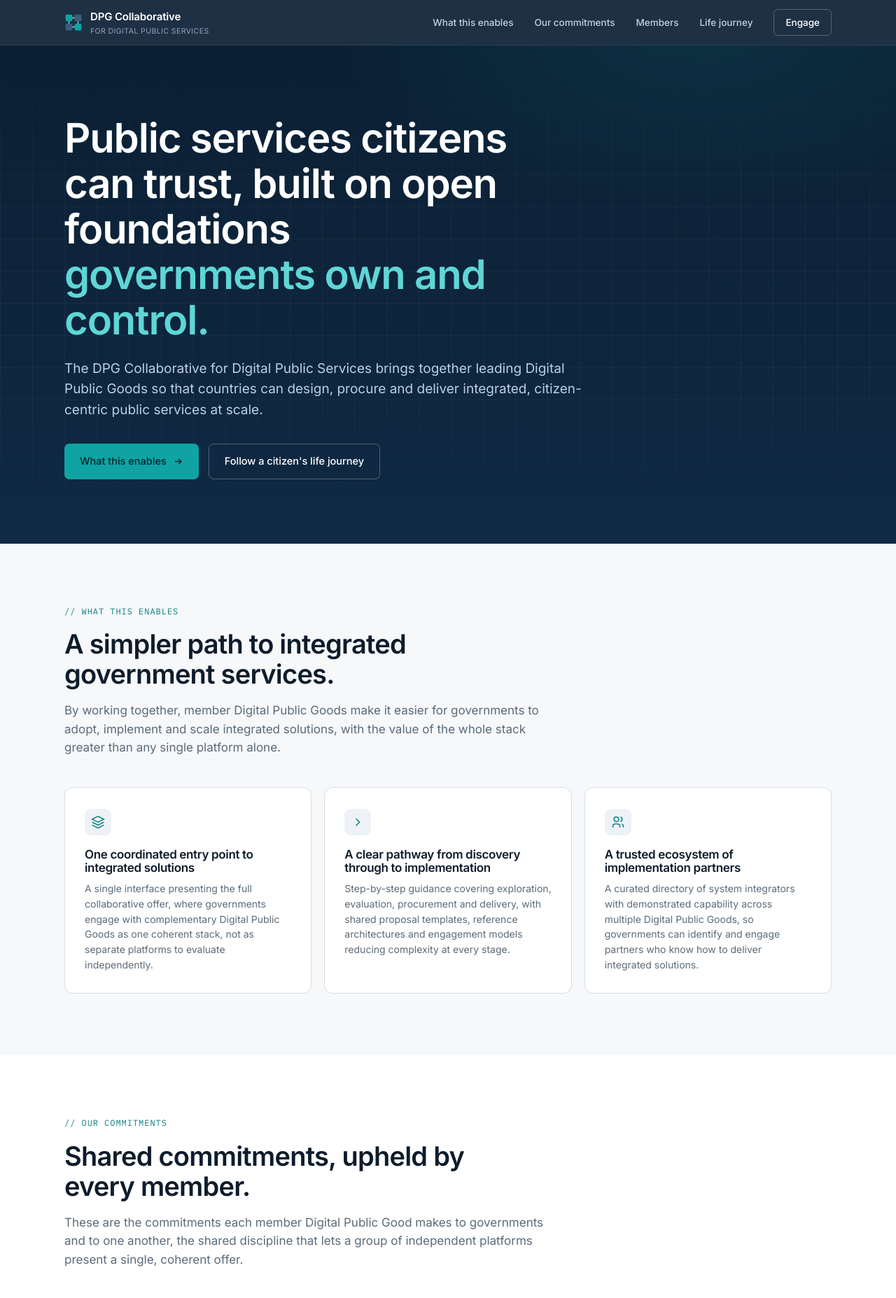
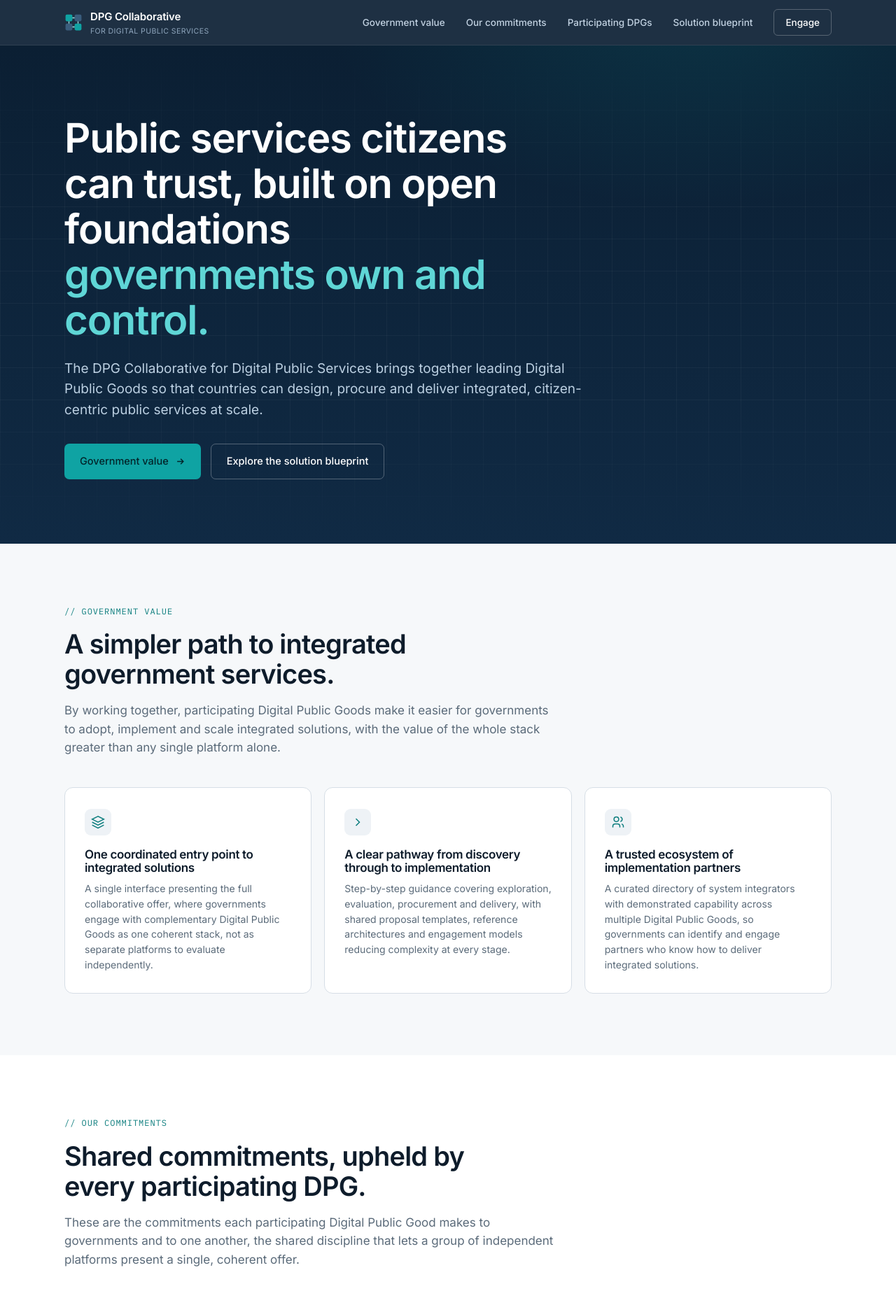
Before and after one commit to dpgcollaborative/dpgc-website, a plain HTML site: page site/index.html in a window 1280 px wide. Shown: the top 1855 px of the page at 70% size. Drawn offline with Linux system fonts and the light colour scheme.

Commit message:
Update site navigation labels
Signed-off-by: Jeremi Joslin <jeremi@joslin.fr>

```diff
--- a/site/assets/css/home.css
+++ b/site/assets/css/home.css
@@ -1,6 +1,6 @@
 /* ============================================================
    home.css — homepage-specific sections (hero, value tiles,
-   principles, members, engagement doors).
+   principles, participating DPGs, engagement doors).
    ============================================================ */
 
 /* ---- Hero ---- */
@@ -32,7 +32,7 @@
 @media(max-width:820px){.pgrid{grid-template-columns:1fr 1fr}}
 @media(max-width:560px){.pgrid{grid-template-columns:1fr}}
 
-/* ---- Members ---- */
+/* ---- Participating DPGs ---- */
 .mrow{display:grid;grid-template-columns:repeat(3,1fr);gap:16px;margin-top:44px}
 .mchip{border:1px solid var(--line);border-radius:12px;background:var(--white);padding:26px 28px;text-align:left;transition:.18s;display:flex;flex-direction:column;gap:16px;}
 .mchip:hover{border-color:var(--teal);box-shadow:0 6px 24px -12px rgba(11,31,51,.2)}
--- a/site/assets/css/journey.css
+++ b/site/assets/css/journey.css
@@ -1,5 +1,5 @@
 /* ============================================================
-   journey.css — the citizen life-journey explorer.
+   journey.css - the solution blueprint explorer.
    Reskinned onto the site's navy/teal/Inter system. Structure and
    interaction match the original prototype; palette and type are aligned
    with home.css. Category colours stay distinct (teal / blue / violet)
--- a/site/index.html
+++ b/site/index.html
@@ -40,10 +40,10 @@
       <svg viewBox="0 0 24 24" fill="none" stroke="currentColor" stroke-width="2" aria-hidden="true"><path d="M3 6h18M3 12h18M3 18h18"/></svg>
     </button>
     <div class="nlinks" id="navlinks">
-      <a href="#value">What this enables</a>
+      <a href="#value">Government value</a>
       <a href="#principles">Our commitments</a>
-      <a href="#members">Members</a>
-      <a href="journey.html">Life journey</a>
+      <a href="#members">Participating DPGs</a>
+      <a href="journey.html">Solution blueprint</a>
       <a href="#doors" class="nbtn">Engage</a>
     </div>
   </div>
@@ -55,20 +55,20 @@
     <h1>Public services citizens can trust, built on open foundations <em>governments own and control.</em></h1>
     <p class="lede">The DPG Collaborative for Digital Public Services brings together leading Digital Public Goods so that countries can design, procure and deliver integrated, citizen-centric public services at scale.</p>
     <div class="cta-row">
-      <a href="#value" class="btn btn-pri">What this enables
+      <a href="#value" class="btn btn-pri">Government value
         <svg viewBox="0 0 24 24" fill="none" stroke="currentColor" stroke-width="2.2"><path d="M5 12h14M13 6l6 6-6 6"/></svg>
       </a>
-      <a href="journey.html" class="btn btn-ghost">Follow a citizen's life journey</a>
+      <a href="journey.html" class="btn btn-ghost">Explore the solution blueprint</a>
     </div>
   </div>
 </header>
 
-<!-- VALUE / WHAT THIS ENABLES -->
+<!-- VALUE / GOVERNMENT VALUE -->
 <section id="value" class="alt">
   <div class="wrap">
-    <span class="tag">// What this enables</span>
+    <span class="tag">// Government value</span>
     <h2>A simpler path to integrated government services.</h2>
-    <p class="section-lede">By working together, member Digital Public Goods make it easier for governments to adopt, implement and scale integrated solutions, with the value of the whole stack greater than any single platform alone.</p>
+    <p class="section-lede">By working together, participating Digital Public Goods make it easier for governments to adopt, implement and scale integrated solutions, with the value of the whole stack greater than any single platform alone.</p>
     <div class="tiles">
       <div class="tile">
         <div class="ic"><svg viewBox="0 0 24 24" stroke-width="1.8"><path d="M12 2L2 7l10 5 10-5-10-5zM2 17l10 5 10-5M2 12l10 5 10-5"/></svg></div>
@@ -93,25 +93,25 @@
 <section id="principles">
   <div class="wrap">
     <span class="tag">// Our commitments</span>
-    <h2>Shared commitments, upheld by every member.</h2>
-    <p class="section-lede">These are the commitments each member Digital Public Good makes to governments and to one another, the shared discipline that lets a group of independent platforms present a single, coherent offer.</p>
+    <h2>Shared commitments, upheld by every participating DPG.</h2>
+    <p class="section-lede">These are the commitments each participating Digital Public Good makes to governments and to one another, the shared discipline that lets a group of independent platforms present a single, coherent offer.</p>
     <div class="pgrid">
       <div class="pcell"><div class="pn">01</div><h3>Country ownership and sovereignty</h3><p>Governments retain full control over their systems, data, and how solutions are implemented and evolve over time.</p></div>
       <div class="pcell"><div class="pn">02</div><h3>Driven by service outcomes</h3><p>Success is the real-world impact on citizens, with strong safeguards for privacy and security built in.</p></div>
       <div class="pcell"><div class="pn">03</div><h3>Built for interoperability</h3><p>Openly documented, non-proprietary interfaces that combine into integrated, end-to-end public services without lock-in.</p></div>
       <div class="pcell"><div class="pn">04</div><h3>Security by design</h3><p>Systems, data and integrations are designed and maintained to strong security practices, upholding trust across the ecosystem.</p></div>
       <div class="pcell"><div class="pn">05</div><h3>Sustainable by design</h3><p>Solutions are affordable to run, maintainable by a competitive ecosystem, and free of dependency on any single vendor.</p></div>
-      <div class="pcell"><div class="pn">06</div><h3>Complementarity over competition</h3><p>Member Digital Public Goods are positioned to work together as components of one integrated service stack.</p></div>
+      <div class="pcell"><div class="pn">06</div><h3>Complementarity over competition</h3><p>Participating Digital Public Goods are positioned to work together as components of one integrated service stack.</p></div>
     </div>
   </div>
 </section>
 
-<!-- MEMBERS -->
+<!-- PARTICIPATING DPGS -->
 <section id="members" class="alt">
   <div class="wrap">
-    <span class="tag">// Member Digital Public Goods</span>
+    <span class="tag">// Participating Digital Public Goods</span>
     <h2>Leading Digital Public Goods, covering the foundations of digital government.</h2>
-    <p class="section-lede">Individually, each member is a leading Digital Public Good in its field. Together, they cover the foundational capabilities that integrated public services are built on.</p>
+    <p class="section-lede">Individually, each participating DPG is a leading Digital Public Good in its field. Together, they cover the foundational capabilities that integrated public services are built on.</p>
     <div class="mrow">
       <div class="mchip"><div class="logo-area"><img src="assets/img/members/dhis2.png" alt="DHIS2"></div><small>Health information systems</small></div>
       <div class="mchip"><div class="logo-area"><img src="assets/img/members/mifos.png" alt="Mifos"></div><small>Financial inclusion and payments</small></div>
@@ -170,10 +170,10 @@
     <div class="fcols">
       <div class="fcol">
         <b>The collaborative</b>
-        <a href="#value">What this enables</a>
+        <a href="#value">Government value</a>
         <a href="#principles">Our commitments</a>
-        <a href="#members">Members</a>
-        <a href="journey.html">Life journey</a>
+        <a href="#members">Participating DPGs</a>
+        <a href="journey.html">Solution blueprint</a>
       </div>
       <div class="fcol">
         <b>Engage</b>
@@ -183,7 +183,7 @@
       </div>
     </div>
   </div>
-  <div class="wrap"><div class="fnote">DPG Collaborative for Digital Public Services. Members: DHIS2 &middot; Mifos &middot; MOSIP &middot; OpenCRVS &middot; OpenFn &middot; OpenSPP.</div></div>
+  <div class="wrap"><div class="fnote">Participating DPGs: DHIS2 &middot; Mifos &middot; MOSIP &middot; OpenCRVS &middot; OpenFn &middot; OpenSPP.</div></div>
 </footer>
 
 <script src="assets/js/nav.js" defer></script>
```
Also changed, not shown: site/journey.html (+12 -12 lines).
